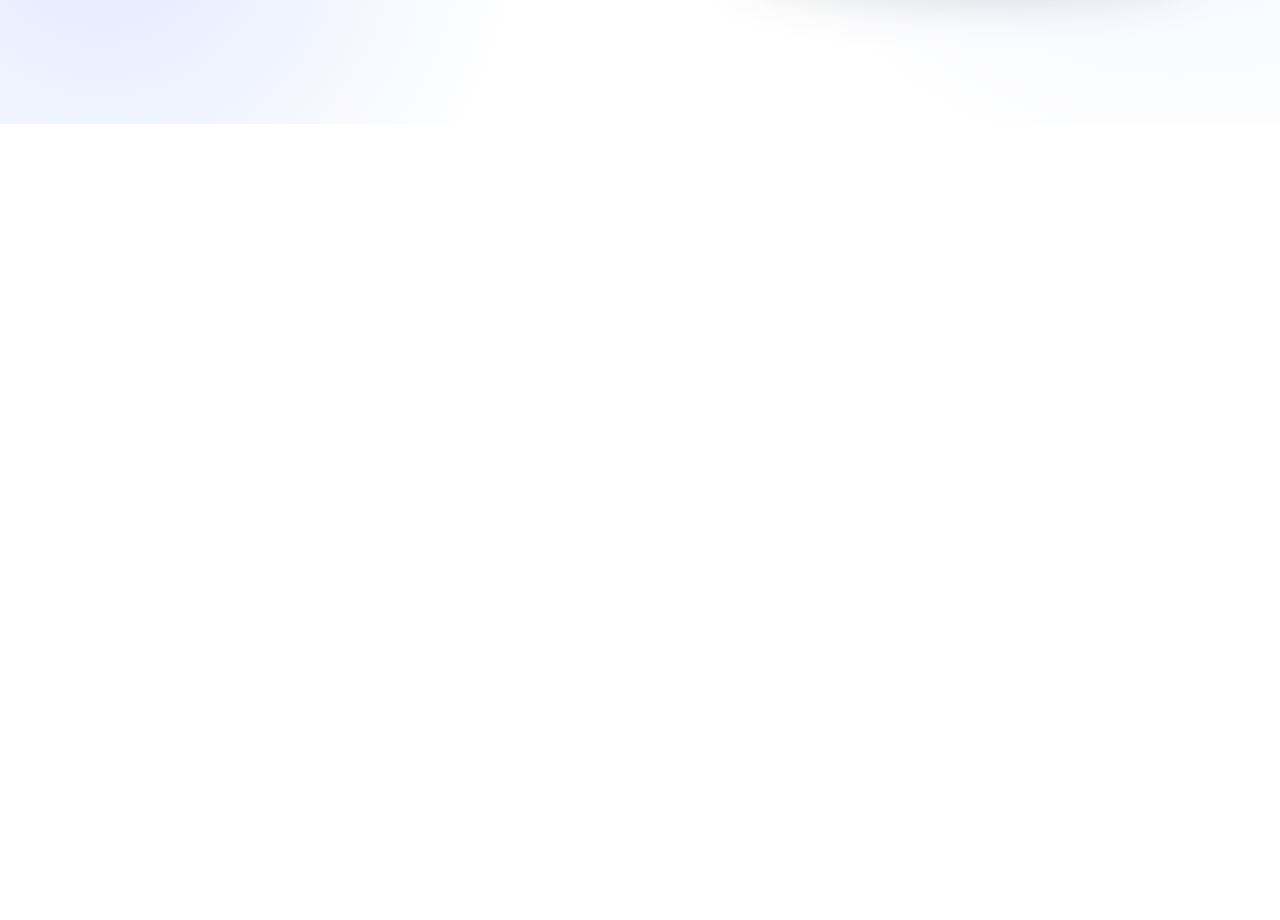
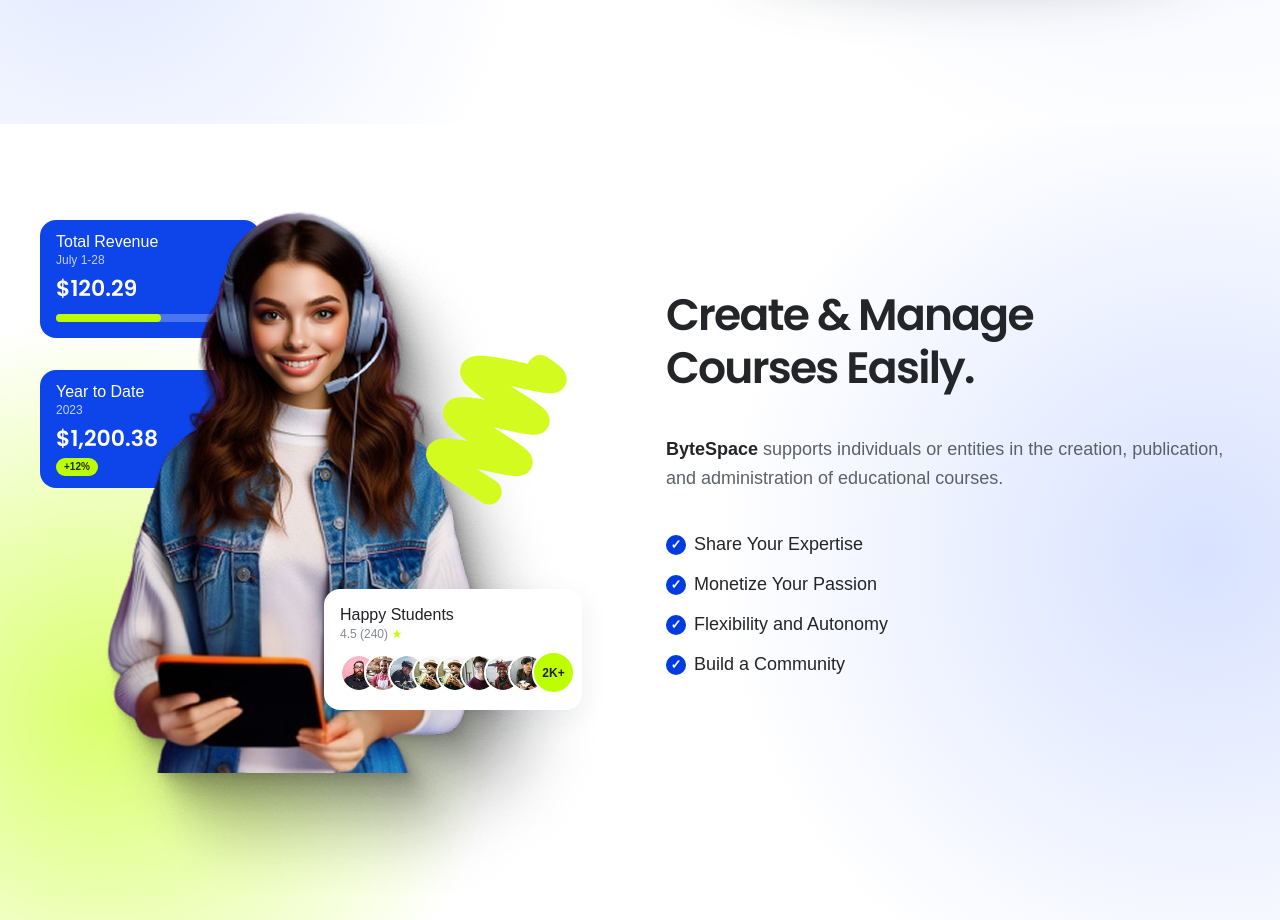
Before and after one commit to billalhossainjoy/bytespacenew, a Next.js app: page / in a window 1280 px wide. Shown: the part 3811-4731 px from the top of the page. Before the commit the page ends 3935 px from the top, so only its background shows below. Built offline with nearby package versions, Linux system fonts and the light colour scheme; a web font is replaced by a local one.

Commit message:
feat: add course creator section

```diff
--- a/src/app/globals.css
+++ b/src/app/globals.css
@@ -76,3 +76,10 @@
     radial-gradient(circle at 92% 48%, rgb(142 168 255 / 16%), transparent 38%),
     #fff;
 }
+
+.course-creator-background {
+  background:
+    radial-gradient(circle at 8% 74%, rgb(190 255 0 / 58%), transparent 30%),
+    radial-gradient(circle at 94% 54%, rgb(116 151 255 / 28%), transparent 38%),
+    #fff;
+}
--- a/src/app/page.tsx
+++ b/src/app/page.tsx
@@ -1,4 +1,5 @@
 import { CourseDiscovery } from "@/components/landing/CourseDiscovery";
+import { CourseCreator } from "@/components/landing/CourseCreator";
 import { Hero } from "@/components/landing/Hero";
 import { LearningPaths } from "@/components/landing/LearningPaths";
 import { PartnerStrip } from "@/components/landing/PartnerStrip";
@@ -22,6 +23,7 @@ export default function Home() {
       <CourseDiscovery />
       <LearningPaths />
       <ProfessionalGrowth />
+      <CourseCreator />
     </main>
   );
 }
--- /dev/null
+++ b/src/components/landing/CourseCreator.tsx
@@ -0,0 +1,83 @@
+import Image from "next/image";
+
+import { RevenueCard } from "./course-creator/RevenueCard";
+import { StudentsCard } from "./hero/StudentsCard";
+
+const creatorBenefits = [
+  "Share Your Expertise",
+  "Monetize Your Passion",
+  "Flexibility and Autonomy",
+  "Build a Community",
+];
+
+export function CourseCreator() {
+  return (
+    <section
+      className="course-creator-background overflow-hidden px-6"
+      id="course-creator"
+    >
+      <div className="mx-auto flex min-h-[796px] max-w-[1200px] flex-col gap-14 py-16 lg:relative lg:block lg:h-[796px] lg:py-0">
+        <div
+          aria-hidden="true"
+          className="pointer-events-none relative mx-auto h-[719px] w-[544px] max-w-none overflow-visible lg:absolute lg:left-0 lg:top-[50px]"
+        >
+          <RevenueCard
+            amount="$120.29"
+            className="left-0 top-[46px]"
+            subtitle="July 1-28"
+            title="Total Revenue"
+          />
+          <RevenueCard
+            amount="$1,200.38"
+            badge="+12%"
+            className="left-0 top-[196px]"
+            subtitle="2023"
+            title="Year to Date"
+          />
+
+          <Image
+            alt=""
+            className="absolute left-[10px] top-0 z-20 h-[719px] w-[579px] max-w-none"
+            height={719}
+            src="/assets/course-creator/creator-woman.png"
+            width={579}
+          />
+
+          <Image
+            alt=""
+            className="absolute left-[350px] top-[145px] z-30"
+            height={216}
+            src="/assets/course-creator/lime-squiggle.png"
+            width={216}
+          />
+
+          <StudentsCard className="left-[284px] top-[415px]" />
+        </div>
+
+        <div className="w-full max-w-[574px] lg:absolute lg:left-[626px] lg:top-[165px]">
+          <h2 className="font-heading text-[36px] font-semibold leading-[1.2] tracking-[-0.04em] text-shuttle-gray-950 sm:text-heading-m lg:h-[106px] lg:w-[391px]">
+            Create &amp; Manage
+            <span className="block">Courses Easily.</span>
+          </h2>
+
+          <p className="text-body-l mt-10 max-w-[574px] text-shuttle-gray-700">
+            <strong className="font-semibold text-shuttle-gray-950">ByteSpace</strong>{" "}
+            supports individuals or entities in the creation, publication, and
+            administration of educational courses.
+          </p>
+
+          <ul className="mt-10 flex w-[231px] flex-col gap-4">
+            {creatorBenefits.map((benefit) => (
+              <li className="text-label-l flex h-6 items-center gap-2 font-medium text-shuttle-gray-950" key={benefit}>
+                <span className="grid size-5 shrink-0 place-items-center rounded-full bg-persian-blue-800 text-[13px] font-bold text-white">
+                  ✓
+                </span>
+                <span className="whitespace-nowrap">{benefit}</span>
+              </li>
+            ))}
+          </ul>
+        </div>
+      </div>
+    </section>
+  );
+}
--- /dev/null
+++ b/src/components/landing/course-creator/RevenueCard.tsx
@@ -0,0 +1,32 @@
+type RevenueCardProps = {
+  title: string;
+  subtitle: string;
+  amount: string;
+  className: string;
+  badge?: string;
+};
+
+export function RevenueCard({
+  title,
+  subtitle,
+  amount,
+  className,
+  badge,
+}: RevenueCardProps) {
+  return (
+    <div className={`absolute z-10 h-[118px] w-[220px] rounded-[16px] bg-persian-blue-600 px-4 py-3 text-white ${className}`}>
+      <p className="text-label-m font-medium">{title}</p>
+      <p className="text-body-xs text-white/75">{subtitle}</p>
+      <p className="font-heading mt-2 text-[22px] font-semibold leading-none">{amount}</p>
+      {badge ? (
+        <span className="bg-electric-lime-400 absolute bottom-3 left-4 rounded-full px-2 py-1 text-[10px] font-semibold leading-none text-[#1f2718]">
+          {badge}
+        </span>
+      ) : (
+        <div className="absolute inset-x-4 bottom-4 h-2 rounded-full bg-white/25">
+          <div className="bg-electric-lime-400 h-full w-[56%] rounded-full" />
+        </div>
+      )}
+    </div>
+  );
+}
--- a/src/components/landing/hero/StudentsCard.tsx
+++ b/src/components/landing/hero/StudentsCard.tsx
@@ -5,9 +5,13 @@ const avatars = Array.from(
   (_, index) => `/assets/hero/avatars/avatar-${String(index + 1).padStart(2, "0")}.png`,
 );
 
-export function StudentsCard() {
+type StudentsCardProps = {
+  className?: string;
+};
+
+export function StudentsCard({ className = "left-[328px] top-[719px]" }: StudentsCardProps) {
   return (
-    <div className="absolute left-[328px] top-[719px] z-30 w-[258px] rounded-[16px] bg-white px-4 py-4 text-[#202126] shadow-[0_8px_28px_rgba(29,40,67,0.08)]">
+    <div className={`absolute z-30 w-[258px] rounded-[16px] bg-white px-4 py-4 text-[#202126] shadow-[0_8px_28px_rgba(29,40,67,0.08)] ${className}`}>
       <p className="text-[16px] font-medium leading-5">Happy Students</p>
       <p className="text-[12px] text-[#858995]">4.5 (240) <span className="text-electric-lime-500">★</span></p>
       <div className="mt-2 flex items-center">
```
Also changed, not shown: public/assets/course-creator/creator-woman.png (added), public/assets/course-creator/lime-squiggle.png (added).
